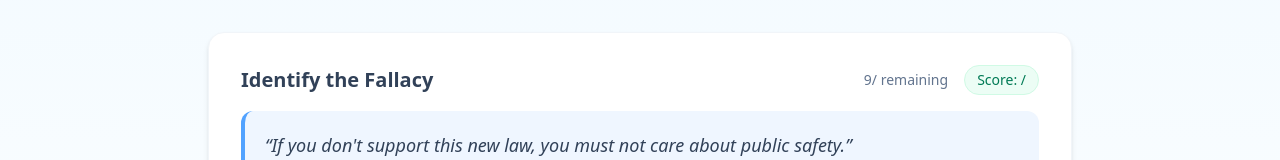
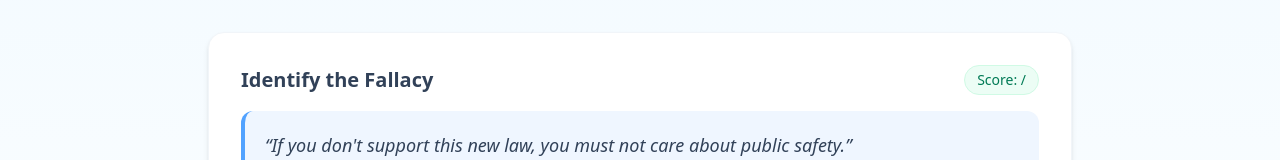
Before and after one commit to skyfortress/logic, a Next.js app: page /en in a window 1280 px wide. Shown: the part 274-434 px from the top of the page. Built offline with nearby package versions, Linux system fonts and the light colour scheme.

Commit message:
refactor: Remove unused remaining count from FallacyTrainer and StatusBar components

```diff
--- a/src/app/[lang]/FallacyTrainer.tsx
+++ b/src/app/[lang]/FallacyTrainer.tsx
@@ -19,7 +19,6 @@ export default function FallacyTrainer({ dictionary, lang }: { dictionary: Dicti
   const [score, setScore] = useState(0);
   const [totalAttempts, setTotalAttempts] = useState(0);
   const [isCorrect, setIsCorrect] = useState<boolean | null>(null);
-  const [remainingCount, setRemainingCount] = useState(0);
   const [isLoading, setIsLoading] = useState(false);
   const [evaluation, setEvaluation] = useState<EvaluationResponse | null>(null);
   const [seenFallacyIds, setSeenFallacyIds] = useState<string[]>([]);
@@ -41,7 +40,6 @@ export default function FallacyTrainer({ dictionary, lang }: { dictionary: Dicti
       if (data.fallacy) {
         setCurrentFallacy(data.fallacy);
         setSeenFallacyIds(prev => [...prev, data.fallacy?.id.toString() || '']);
-        setRemainingCount(data.remaining);
       } else if (seenFallacyIds.length > 0) {
         // Reset seen fallacies instead of immediately recursing
         setSeenFallacyIds([]);
@@ -147,8 +145,6 @@ export default function FallacyTrainer({ dictionary, lang }: { dictionary: Dicti
           <div className="bg-white rounded-2xl shadow-md border border-slate-100 p-6 md:p-8">
             <div className="mb-8">
               <StatusBar
-                remainingFallacies={[]}
-                remainingCount={remainingCount}
                 score={score}
                 totalAttempts={totalAttempts}
                 dictionary={dictionary}
--- a/src/app/api/fallacy/route.ts
+++ b/src/app/api/fallacy/route.ts
@@ -5,7 +5,6 @@ import { Fallacy } from '../types';
 
 export interface FallacyResponse {
   fallacy: Fallacy | null;
-  remaining: number;
 }
 
 export async function GET(request: NextRequest) {
@@ -30,6 +29,5 @@ export async function GET(request: NextRequest) {
       ...selectedFallacy,
       id: originalIndex
     },
-    remaining: availableFallacies.length - 1
   });
 }
--- a/src/app/api/types.ts
+++ b/src/app/api/types.ts
@@ -24,8 +24,3 @@ export interface Fallacy {
   corrected: string;
   id: number;
 }
-
-export interface FallacyResponse {
-  fallacy: Fallacy | null;
-  remaining: number;
-}
--- a/src/app/components/StatusBar.tsx
+++ b/src/app/components/StatusBar.tsx
@@ -6,27 +6,19 @@ const formatString = (str: string, values: Record<string, string | number>) => {
 };
 
 const StatusBar = ({
-  remainingCount,
   score,
   totalAttempts,
   dictionary
 }: {
-  remainingCount: number;
   score: number;
   totalAttempts: number;
   dictionary: Dictionary;
-  remainingFallacies: unknown[]; // Keep for backward compatibility but don't use
 }) => (
   <div className="flex items-center justify-between mb-4">
     <h2 className="text-xl font-semibold text-slate-700">
       {dictionary.identifyFallacy}
     </h2>
     <div className="flex items-center gap-4">
-      <div className="text-sm text-slate-500">
-        {remainingCount === 0
-          ? dictionary.allSeen
-          : formatString(dictionary.remaining, { count: remainingCount })}
-      </div>
       <div className="text-sm bg-emerald-50 text-emerald-700 px-3 py-1 rounded-full border border-emerald-100">
         {formatString(dictionary.score, { score, total: totalAttempts })}
       </div>
--- a/src/app/components/types.ts
+++ b/src/app/components/types.ts
@@ -1,5 +1,3 @@
-import { EvaluationResponse } from '../api/types';
-
 export interface Dictionary {
   title: string;
   subtitle: string;
@@ -11,7 +9,6 @@ export interface Dictionary {
   spaceAction: string;
   identifyFallacy: string;
   allSeen: string;
-  remaining: string;
   score: string;
   fallacyQuestion: string;
   inputPlaceholder: string;
--- a/src/messages/en/index.json
+++ b/src/messages/en/index.json
@@ -9,7 +9,6 @@
   "spaceAction": "for next",
   "identifyFallacy": "Identify the Fallacy",
   "allSeen": "All fallacies seen!",
-  "remaining": "{count}/{total} remaining",
   "score": "Score: {score}/{total}",
   "fallacyQuestion": "What's wrong with this reasoning?",
   "inputPlaceholder": "Explain what's flawed about this statement...",
--- a/src/messages/ua/index.json
+++ b/src/messages/ua/index.json
@@ -9,7 +9,6 @@
   "spaceAction": "для наступної",
   "identifyFallacy": "Визначте хибу",
   "allSeen": "Усі хиби переглянуто!",
-  "remaining": "{count}/{total} залишилось",
   "score": "Рахунок: {score}/{total}",
   "fallacyQuestion": "Що не так з цим міркуванням?",
   "inputPlaceholder": "Поясніть, що саме неправильно у цьому твердженні...",
```
